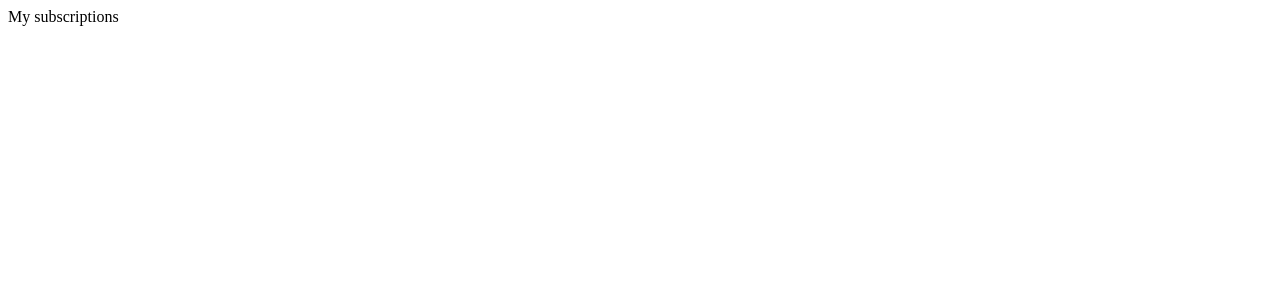
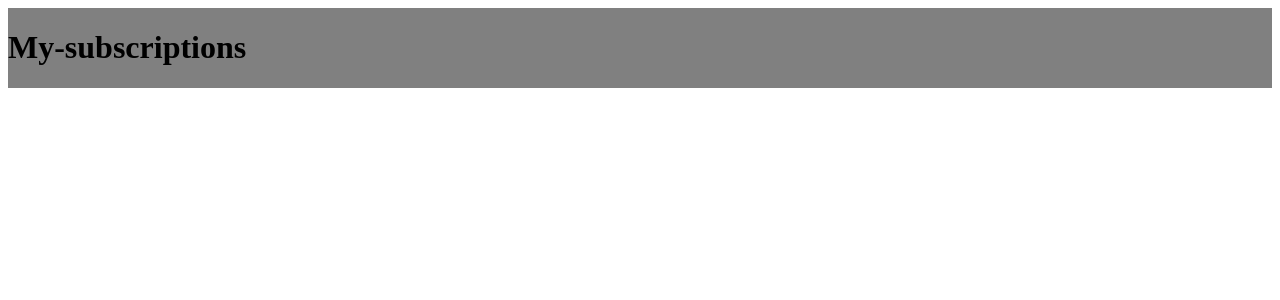
Before and after one commit to AlexeyKrutyakov/my-subscriptions-client, a React (Create React App) app: page / in a window 1280 px wide. Shown: the top 300 px of the page. Built offline with nearby package versions, Linux system fonts and the light colour scheme.

Commit message:
feat: add PageLayout component

```diff
--- a/src/app/index.tsx
+++ b/src/app/index.tsx
@@ -1,5 +1,11 @@
+import { PageLayout } from '../shared/ui/page-layout';
+
 function App() {
-  return <div>My subscriptions</div>;
+  return (
+    <div>
+      <PageLayout content={<h1>My-subscriptions</h1>} />
+    </div>
+  );
 }
 
 export default App;
--- a/src/shared/ui/page-layout/index.tsx
+++ b/src/shared/ui/page-layout/index.tsx
@@ -1,9 +1,14 @@
 import { ReactNode } from 'react';
 
+import styles from './styles.module.css';
 interface PageLayoutProps {
   content?: ReactNode;
 }
 
 export const PageLayout = ({ content }: PageLayoutProps) => {
-  return <>{content}</>;
+  return (
+    <>
+      <div className={styles.main}>{content}</div>
+    </>
+  );
 };
--- /dev/null
+++ b/src/shared/ui/page-layout/styles.module.css
@@ -0,0 +1,4 @@
+.main {
+  display: flex;
+  background-color: gray;
+}
```
